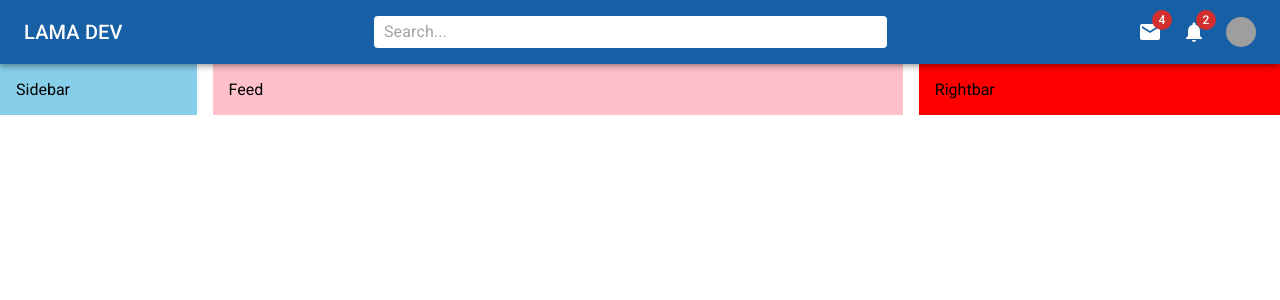
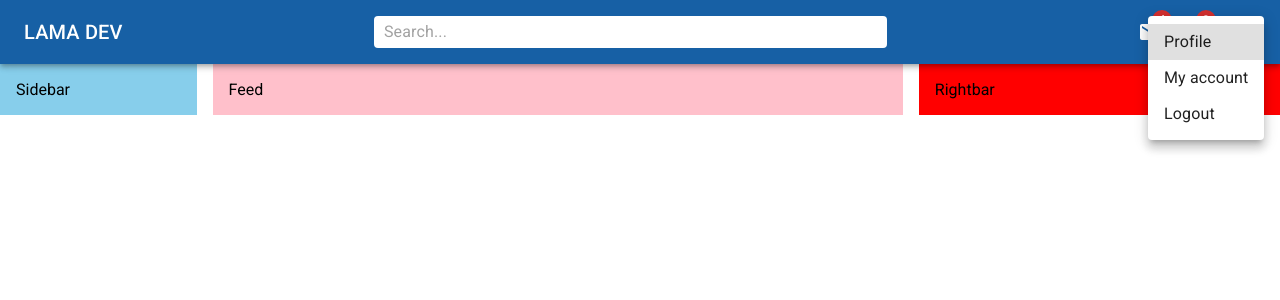
Before and after one commit to PuneetSivananda/ytube-projects, a React (Create React App) app: page / in a window 1280 px wide. Both pictures are taken after a click on the element 1240 px from the left and 32 px from the top of the page. Shown: the top 300 px of the page. Built offline with nearby package versions, Linux system fonts and the light colour scheme; grey boxes are pictures that could not be loaded.

Commit message:
feat: added the drop down options

```diff
--- a/src/components/Navbar.jsx
+++ b/src/components/Navbar.jsx
@@ -1,6 +1,6 @@
 import { Mail, Notifications, Pets } from "@mui/icons-material";
-import { AppBar, Avatar, Badge, Box, InputBase, styled, Toolbar, Typography } from "@mui/material";
-import React from "react";
+import { AppBar, Avatar, Badge, Box, InputBase, styled, Toolbar, Typography, Menu, MenuItem } from "@mui/material";
+import React, { useState } from "react";
 
 const StyledToolbar = styled(Toolbar)({
     display: "flex",
@@ -34,6 +34,7 @@
 }))
 
 const Navbar = () => {
+    const [open, setOpen] = useState(false)
     return (
         <AppBar position="sticky">
             <StyledToolbar>
@@ -64,12 +65,14 @@
                     <Avatar
                         sx={{ width: 30, height: 30 }}
                         src="https://images.pexels.com/photos/220453/pexels-photo-220453.jpeg?auto=compress&cs=tinysrgb&w=1260&h=750&dpr=1"
+                        onClick={e => setOpen(true)}
                     />
                 </Icons>
                 <UserBox>
                     <Avatar
                         sx={{ width: 30, height: 30 }}
                         src="https://images.pexels.com/photos/220453/pexels-photo-220453.jpeg?auto=compress&cs=tinysrgb&w=1260&h=750&dpr=1"
+                        onClick={e => setOpen(true)}
                     />
                     <Typography variant="span">
                         John
@@ -77,7 +80,25 @@
 
                 </UserBox>
             </StyledToolbar>
-        </AppBar>
+            <Menu
+                id="demo-positioned-menu"
+                aria-labelledby="demo-positioned-button"
+                open={open}
+                onClose={(e) => setOpen(false)}
+                anchorOrigin={{
+                    vertical: 'top',
+                    horizontal: 'right',
+                }}
+                transformOrigin={{
+                    vertical: 'top',
+                    horizontal: 'right',
+                }}
+            >
+                <MenuItem>Profile</MenuItem>
+                <MenuItem>My account</MenuItem>
+                <MenuItem>Logout</MenuItem>
+            </Menu>
+        </AppBar >
     )
 }
 
```
